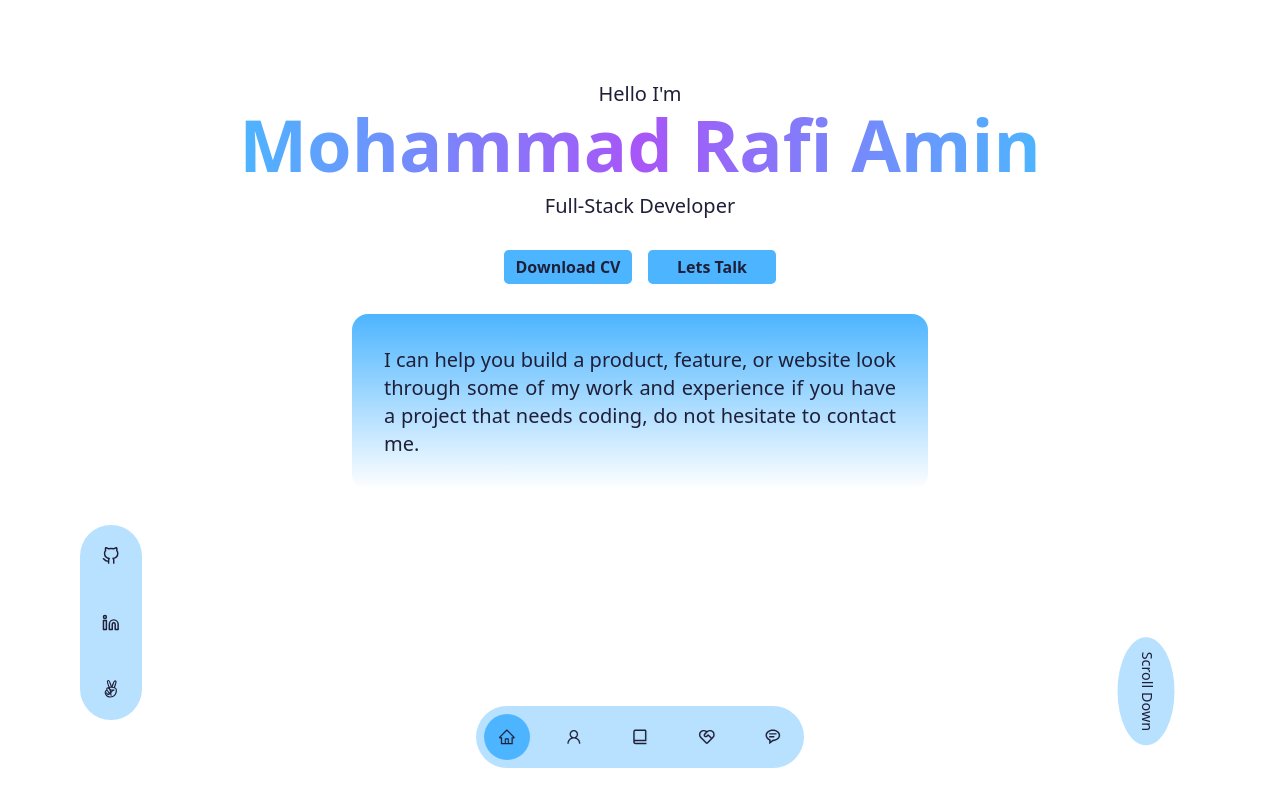
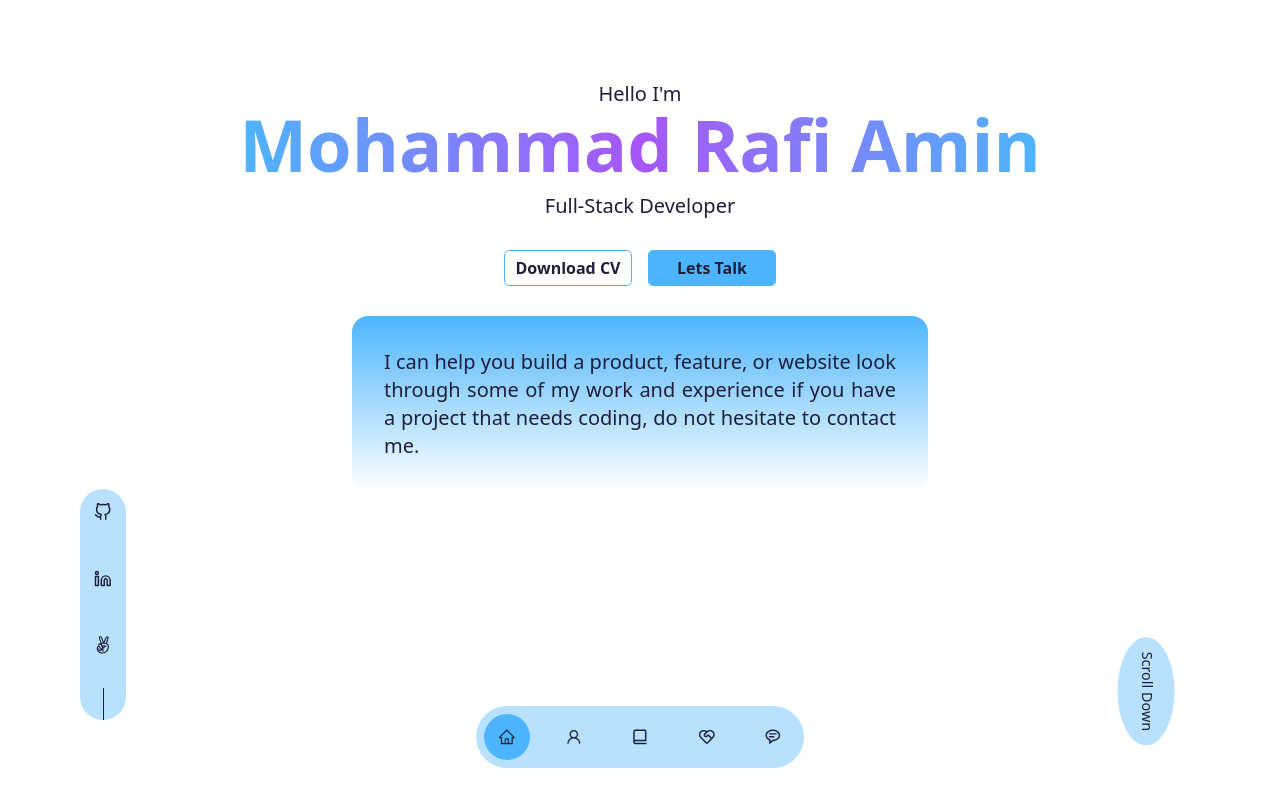
Before and after one commit to mrkamin/portfolio, a Next.js app: page / in a window 1280 px wide. Built offline with nearby package versions, Linux system fonts and the light colour scheme.

Commit message:
Apply styles to the Hero component

```diff
--- a/app/components/Hero.tsx
+++ b/app/components/Hero.tsx
@@ -10,8 +10,8 @@ const Hero = () => {
             <h1 className='text-7xl font-extrabold bg-gradient-to-r from-[#4db5ff] via-purple-500 to-[#4db5ff] bg-clip-text text-transparent'>Mohammad Rafi Amin</h1>
             <p className='mt-3 text-xl text-[#1f1f38]'>Full-Stack Developer</p>
             <div className='flex gap-4 m-5'>
-                <button>Download CV</button>
-                <button>Lets Talk</button>
+                <button className="button-cv">Download CV</button>
+                <button className="button-talk bg-[#4db5ff]">Lets Talk</button>
             </div>
             <p className=' text-xl text-[#1f1f38] text-justify bg-gradient-to-b from-[#4db5ff] w-full border-none rounded-[1rem] p-8 max-w-xl'>I can help you build a product, feature, or website look through some of my work and experience if you have a project that needs coding, do not hesitate to contact me.</p>
         </div>
--- a/app/components/HeroSocial.tsx
+++ b/app/components/HeroSocial.tsx
@@ -4,7 +4,7 @@ import { FiGithub, FiLinkedin } from "react-icons/fi"
 
 const HeroSocial = () => {
   return (
-    <div className="flex flex-col gap-5 absolute bottom-12 hero-social absolute bottom-20 left-20 bg-[rgba(77,181,255,0.4)] p-2 border-none rounded-[3rem]">
+    <div className="flex flex-col gap-5 absolute hero-social absolute bottom-20 left-20 bg-[rgba(77,181,255,0.4)] border-none rounded-[3rem]">
        <Link
       href="https://github.com/mrkamin"
       target="_blank"
--- a/app/globals.css
+++ b/app/globals.css
@@ -31,15 +31,19 @@ body {
 }
 
 button {
-  background-color: var(--color-bg-variant);
   color: var(--color-bg);
   width: 8rem;
-  border: none;
+  border: 1px solid var(--color-bg-variant);
   border-radius: 0.3rem;
   margin-top: 10px;
   margin-bottom: 10px;
   padding: 5px;
   font-weight: 600;
+}
+
+button:hover {
+  background-color: var(--color-white);
+  border: 1px solid var(--color-bg-variant);
 }
 
 nav {
@@ -63,6 +67,7 @@ nav a {
 
 nav a:hover {
   background: rgba(0,0,0,0.3);
+  color: var(--color-white);
 }
 
 nav a.active {
@@ -80,11 +85,21 @@ nav a.active {
 
 .hero-social a:hover {
   background: rgba(0,0,0,0.3);
+  color: var(--color-white);
+}
+
+.hero-social::after {
+  content: "";
+  width: 1px;
+  height: 2rem;
+  background: var(--color-bg);
+  display: block;
+  margin: auto;
 }
 
 .scroll-down {
   transform: rotate(90deg);
-  font-weight: 300;
+  font-weight: 400;
   font-size: 0.9rem;
   background: transparent;
   padding: 0.9rem;
@@ -93,3 +108,8 @@ nav a.active {
   background: var(--color-primary-variant);
 
 }
+
+.scroll-down:hover {
+  background: rgba(0,0,0,0.3);
+  color: var(--color-white);
+}
```
